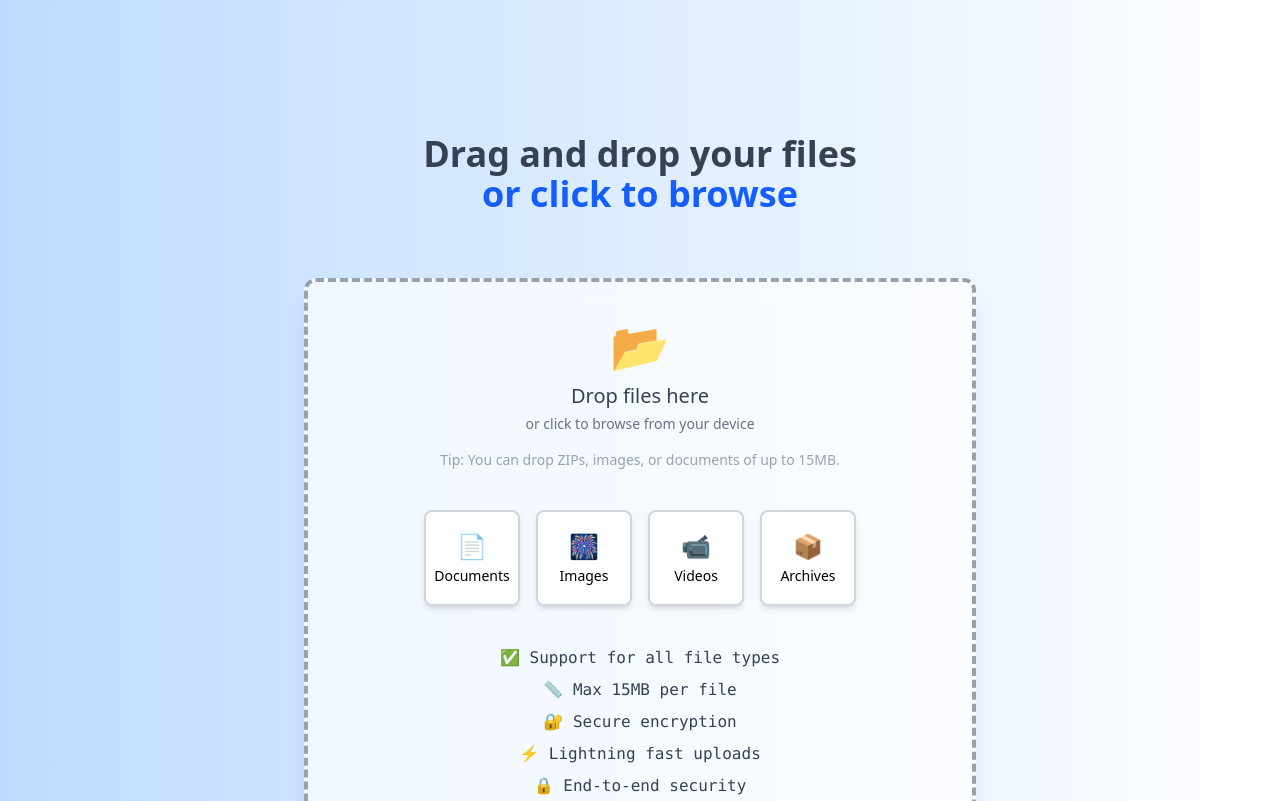
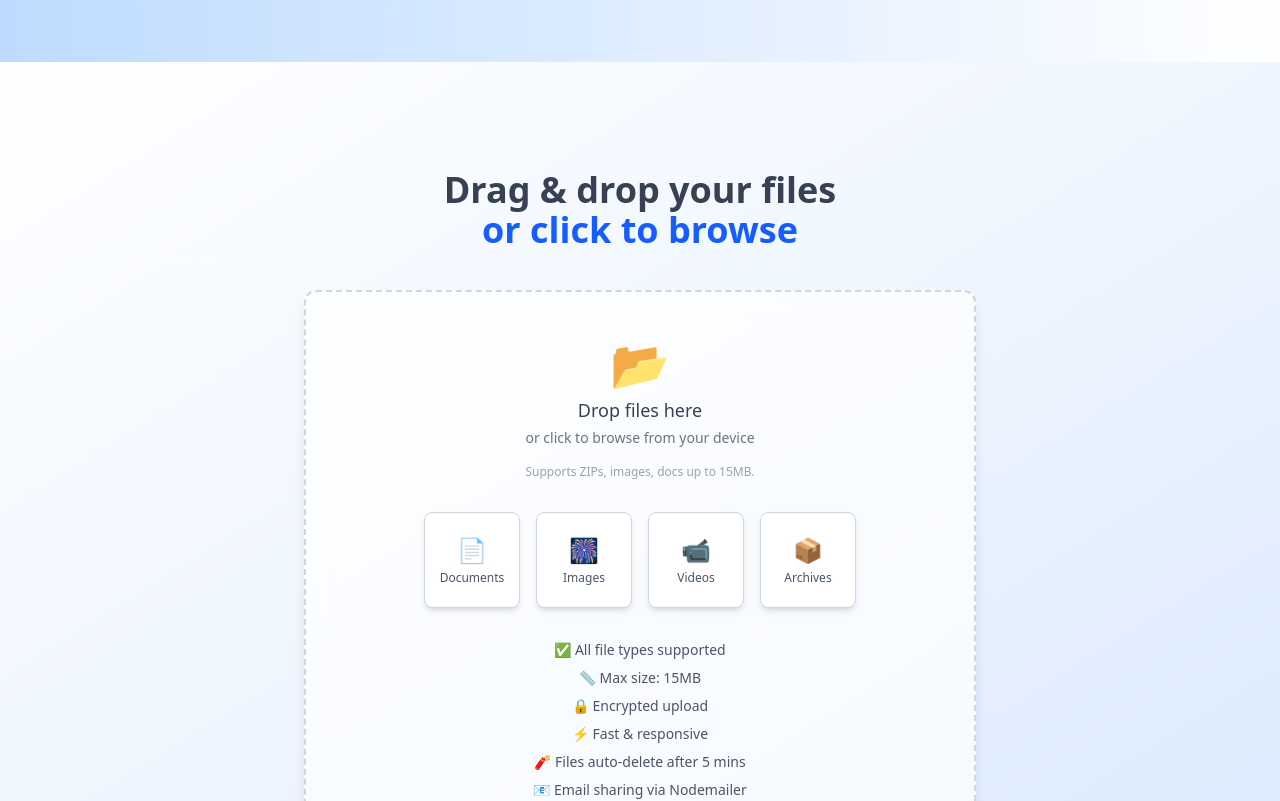
Before and after one commit to gargavi-oss/send-files, a React (Vite) app in the folder frontend/: page / in a window 1280 px wide. Shown: the part 760-1561 px from the top of the page. Built offline with nearby package versions, Linux system fonts and the light colour scheme.

Commit message:
added notification

```diff
--- a/frontend/package.json
+++ b/frontend/package.json
@@ -19,6 +19,7 @@
     "react-dom": "^19.1.0",
     "react-router-dom": "^7.7.0",
     "react-router-hash-link": "^2.4.3",
+    "react-toastify": "^11.0.5",
     "tailwindcss": "^4.1.11"
   },
   "devDependencies": {
@@ -26,6 +27,7 @@
     "@types/react": "^19.1.8",
     "@types/react-dom": "^19.1.6",
     "@vitejs/plugin-react": "^4.6.0",
+    "daisyui": "^5.0.46",
     "eslint": "^9.30.1",
     "eslint-plugin-react-hooks": "^5.2.0",
     "eslint-plugin-react-refresh": "^0.4.20",
--- a/frontend/src/components/Home.jsx
+++ b/frontend/src/components/Home.jsx
@@ -36,7 +36,7 @@ const Home = () => {
   ];
 
   return (
-    <div id='home' className=" scroll-mt-24 flex flex-col items-center justify-center h-auto  px-4 sm:px-6 md:px-8 pt-20 py-25  bg-gradient-to-l from-white to-blue-200  mt-20">
+    <div id='home' className="  flex flex-col items-center justify-center h-auto  px-4 sm:px-6 md:px-8 pt-25 pb-26  bg-gradient-to-l from-white to-blue-200  mt-20">
 
       <div className="w-full max-w-3xl text-center space-y-10">
 
--- a/frontend/src/components/Send.jsx
+++ b/frontend/src/components/Send.jsx
@@ -2,6 +2,7 @@ import React, { useState, useRef } from "react";
 import { motion } from "framer-motion";
 import axios from "axios";
 import { useNavigate } from 'react-router-dom';
+import { toast, ToastContainer } from 'react-toastify';
 
 const API_BASE = import.meta.env.VITE_API_BASE;
 
@@ -36,9 +37,7 @@ const Send = () => {
     await uploadFile(selectedFile);
   };
 
-  const handleClick = () => {
-    fileInputRef.current?.click();
-  };
+  const handleClick = () => fileInputRef.current?.click();
 
   const uploadFile = async (file) => {
     const formData = new FormData();
@@ -52,16 +51,18 @@ const Send = () => {
 
       const { file, downloadUrl, uniqueCode, expiresAt, qrCode } = response.data.data;
 
-      console.log("Upload success:", response.data);
+      toast.success("File Uploaded !", {
+        position: "top-right"
+      });
       setTimeout(() => {
-        navigate('/fileReceived',{
-          state: {file,downloadUrl,uniqueCode,qrCode,expiresAt}
+        navigate("/fileReceived", {
+          state: { file, downloadUrl, uniqueCode, qrCode, expiresAt },
         });
         window.location.reload(true);
-      }, 2000);
+      }, 6000);
     } catch (err) {
+      toast.error("File not Uploaded",{position: 'top-left'})
       console.error("Upload error:", err);
-      alert("❌ Upload failed. Try again.");
     } finally {
       setFileUpload(false);
     }
@@ -70,15 +71,16 @@ const Send = () => {
   return (
     <div
       id="send"
-      className="flex flex-col items-center justify-center h-auto px-4 sm:px-6 md:px-8 bg-gradient-to-l from-white to-blue-200 pt-24"
+      className="flex flex-col items-center justify-center px-4 min-h-screen bg-gradient-to-br from-white via-blue-50 to-blue-100 pt-24"
     >
+ <div className="flex justify-end">   <ToastContainer /></div>
       <motion.h2
         initial={{ opacity: 0, y: -20 }}
         whileInView={{ opacity: 1, y: 0 }}
         transition={{ duration: 0.6 }}
-        className="text-3xl sm:text-4xl font-bold text-gray-700 mb-10 text-center max-w-3xl"
+        className="text-4xl font-bold text-center text-gray-700 mb-10"
       >
-        Drag and drop your files <br />
+        Drag & drop your files <br />
         <span className="text-blue-600">or click to browse</span>
       </motion.h2>
 
@@ -90,13 +92,11 @@ const Send = () => {
         onDragOver={handleDragOver}
         onDrop={handleDrop}
         onClick={handleClick}
-
-
-        whileHover={{ scale: 1.02 }}
-        className={`mt-6 border-4 border-dashed rounded-xl p-10 w-full max-w-2xl text-center cursor-pointer shadow-xl transition-all duration-300 ${
+        whileHover={{ scale: 1.01 }}
+        className={`w-full max-w-2xl border-2 border-dashed rounded-xl p-8 sm:p-12 text-center cursor-pointer shadow-lg backdrop-blur-md transition-all duration-300 ${
           isDragging
-            ? "border-blue-500 bg-blue-100/50"
-            : "border-gray-400 bg-white/70 backdrop-blur-md"
+            ? "border-blue-500 bg-blue-100/30"
+            : "border-gray-300 bg-white/70"
         }`}
       >
         <input
@@ -108,7 +108,9 @@ const Send = () => {
 
         {fileUpload ? (
           <>
-            <div className="text-xl text-blue-700 font-medium animate-pulse">Uploading...</div>
+            <div className="text-lg text-blue-700 font-semibold animate-pulse">
+              Uploading...
+            </div>
             <motion.div
               initial={{ width: 0 }}
               animate={{ width: "100%" }}
@@ -121,23 +123,27 @@ const Send = () => {
             initial={{ scale: 0.8, opacity: 0 }}
             animate={{ scale: 1, opacity: 1 }}
             transition={{ type: "spring", stiffness: 300 }}
-            className="text-md font-semibold text-green-700"
+            className="text-md font-semibold text-green-600 mt-2"
           >
             ✅ {fileName} uploaded!
           </motion.div>
         ) : (
           <>
-            <div className="text-5xl mb-3">📂</div>
-            <div className="text-xl font-medium text-gray-700">Drop files here</div>
-            <div className="text-sm text-gray-500 mt-1">or click to browse from your device</div>
-            <p className="text-sm text-gray-400 mt-4 animate-pulse">
-              Tip: You can drop ZIPs, images, or documents of up to 15MB.
+            <div className="text-5xl mb-2">📂</div>
+            <div className="text-lg text-gray-700 font-medium">
+              Drop files here
+            </div>
+            <div className="text-sm text-gray-500 mt-1">
+              or click to browse from your device
+            </div>
+            <p className="text-xs text-gray-400 mt-4 animate-pulse">
+              Supports ZIPs, images, docs up to 15MB.
             </p>
           </>
         )}
 
         <motion.div
-          className="flex flex-wrap justify-center gap-4 mt-10"
+          className="flex flex-wrap justify-center gap-4 mt-8"
           initial={{ opacity: 0, y: 10 }}
           whileInView={{ opacity: 1, y: 0 }}
           transition={{ delay: 0.2, duration: 0.5 }}
@@ -147,31 +153,31 @@ const Send = () => {
             { icon: "🎆", label: "Images" },
             { icon: "📹", label: "Videos" },
             { icon: "📦", label: "Archives" },
-          ].map((fileType, index) => (
+          ].map((type, i) => (
             <motion.div
-              key={index}
+              key={i}
               whileHover={{ y: -4, rotate: -3 }}
               transition={{ type: "spring", stiffness: 200 }}
-              className="w-24 h-24 bg-white/80 border-2 border-gray-300 rounded-lg shadow-md flex flex-col items-center justify-center hover:border-blue-500 hover:scale-105 hover:bg-blue-100/40 transition duration-300 transform"
+              className="w-24 h-24 bg-white border border-gray-300 rounded-lg shadow-md flex flex-col items-center justify-center hover:border-blue-500 hover:bg-blue-50"
             >
-              <div className="text-2xl">{fileType.icon}</div>
-              <div className="text-sm font-medium mt-1">{fileType.label}</div>
+              <div className="text-2xl">{type.icon}</div>
+              <div className="text-xs text-gray-600 font-medium mt-1">{type.label}</div>
             </motion.div>
           ))}
         </motion.div>
 
         <motion.ul
+          className="mt-8 space-y-2 text-sm text-gray-600"
           initial={{ opacity: 0, y: 10 }}
           whileInView={{ opacity: 1, y: 0 }}
           transition={{ delay: 0.4, duration: 0.5 }}
-          className="mt-10 space-y-2 text-gray-700 text-sm sm:text-base font-mono"
         >
-          <li>✅ Support for all file types</li>
-          <li>📏 Max 15MB per file</li>
-          <li>🔐 Secure encryption</li>
-          <li>⚡️ Lightning fast uploads</li>
-          <li>🔒 End-to-end security</li>
-          <li>🌐 Global CDN powered delivery</li>
+          <li>✅ All file types supported</li>
+          <li>📏 Max size: 15MB</li>
+          <li>🔒 Encrypted upload</li>
+          <li>⚡️ Fast & responsive</li>
+          <li>🧨 Files auto-delete after 5 mins</li>
+          <li>📧 Email sharing via Nodemailer</li>
         </motion.ul>
       </motion.div>
     </div>
```
Also changed, not shown: frontend/src/index.css (line endings or trailing spaces), 1 other file (tests, documents, lock files or other folders).
